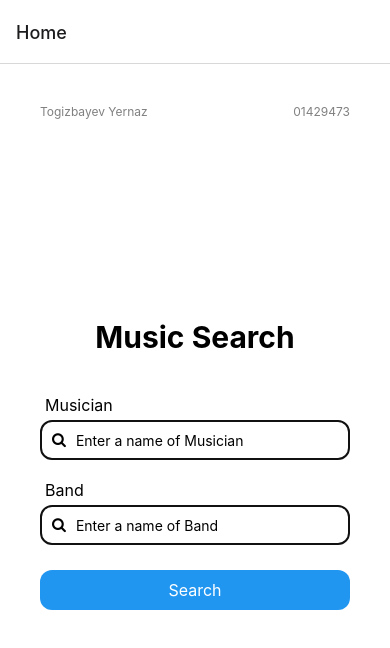
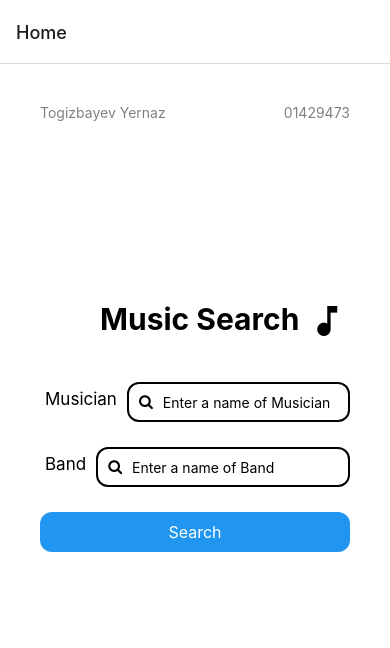
Before and after one commit to yernaz-togizbayev/MusicSearch_app, a React Native app: screen /Home in a window 390 px wide. Shown: the top 648 px of the page. Built offline with nearby package versions, Linux system fonts and the light colour scheme.

Commit message:
small changes in Home Screen Design

```diff
--- a/HomeScreen.js
+++ b/HomeScreen.js
@@ -3,6 +3,8 @@ import { StyleSheet, Text, View } from 'react-native';
 import MusicSearch from './MusicSearch';
 import { SearchBar } from 'react-native-screens';
 import SearchButton from './SearchButton';
+import {useFonts} from 'expo-font'
+import Icon from 'react-native-vector-icons/MaterialIcons';
 
 
 export default function HomeScreen() {
@@ -18,9 +20,15 @@ export default function HomeScreen() {
       </View>
 
       {/* Titel of App */}
-      <Text style={styles.AppTitle}>Music Search</Text>
+      <View style={styles.MusicSearchTitle}>
+        <Text style={styles.AppTitle}>Music Search</Text>
+        <Icon name="music-note" size={40} color="#000" style={{marginLeft: 8}} />
+      </View>
 
       {/* Search for Musician and Band */}
+      <View style={styles.Musician}>
+
+      </View>
       <MusicSearch Title="Musician" updateState={setMusicianName} />
       <MusicSearch Title="Band" updateState={setBandName} />
 
@@ -40,19 +48,22 @@ const styles = StyleSheet.create({
     justifyContent: 'space-between'
   },
   myName: {
-    fontSize: 12,
+    fontSize: 14,
     color: '#808080'
   },
   myMatrNum: {
     textAlign: 'right',
-    fontSize: 12,
+    fontSize: 14,
     color: '#808080'
   },
   AppTitle: {
-    textAlign: 'center',
-    marginTop: 200,
     fontWeight: 'bold',
     fontSize: 30,
     marginBottom: 20
+  },
+  MusicSearchTitle: {
+    flexDirection: 'row',
+    marginTop: 180,
+    marginLeft: 60
   }
 });
--- a/MusicSearch.js
+++ b/MusicSearch.js
@@ -6,6 +6,7 @@ const MusicSearch = (search) => {
     const placeholderText = "Enter a name of " + search.Title;
     return (
         <View>
+            <View style={styles.Musician}>
                 <Text style={styles.SearchTitle}>{search.Title}</Text>
 
                 {/* View for Search with icon and TextInput */}
@@ -16,24 +17,31 @@ const MusicSearch = (search) => {
                         onChangeText={i => search.updateState(i)} />
                 </View>
             </View>
+
+        </View>
     );
 }
 
 export default MusicSearch
 
 const styles = StyleSheet.create({
+    Musician: {
+        flexDirection: 'row'
+    },
     SearchTitle: {
-        marginTop: 20,
+        marginTop: 32,
         marginLeft: 5,
-        fontSize: 16
+        marginRight: 10,
+        fontSize: 17
     },
     Search: {
         flexDirection: 'row',
+        flex: 1,
         borderWidth: 2,
-        borderColor: '#111',
+        borderColor: '#000',
         borderRadius: 12,
         height: 40,
         padding: 10,
-        marginTop: 5
+        marginTop: 25
       }
 })
```
Lines whose indentation alone changed are shown as unchanged.
